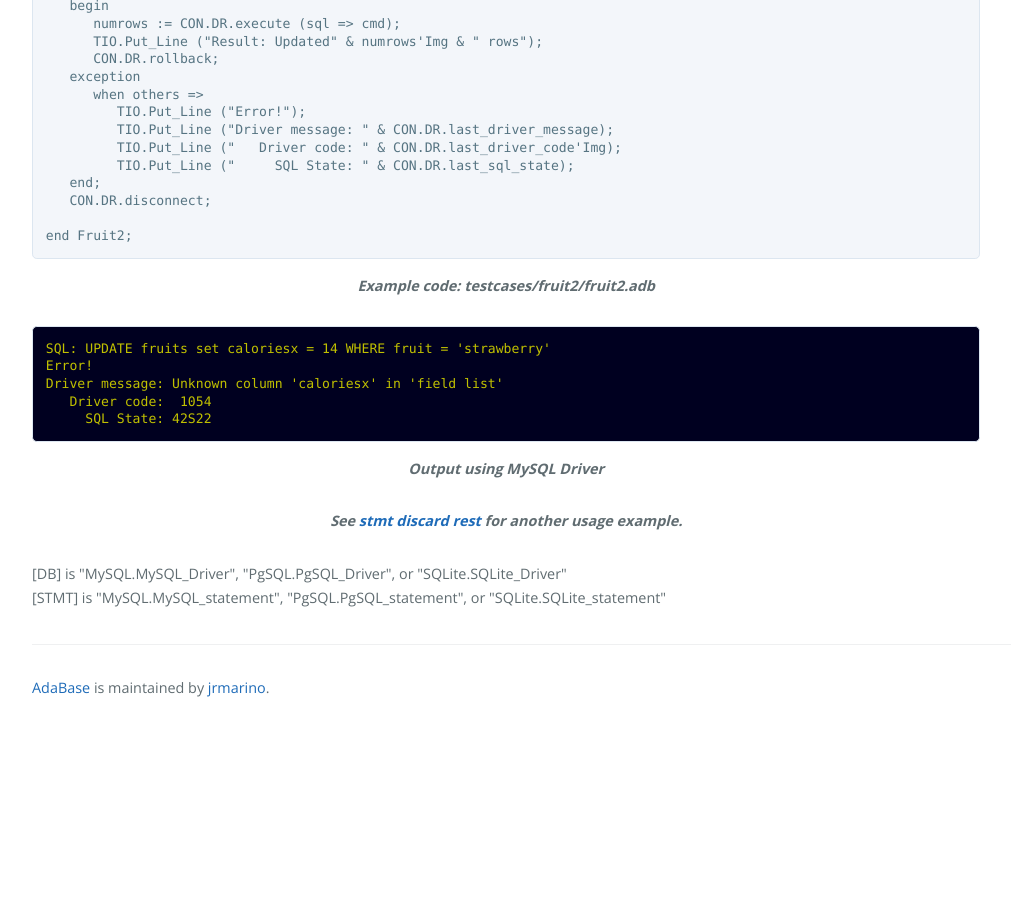
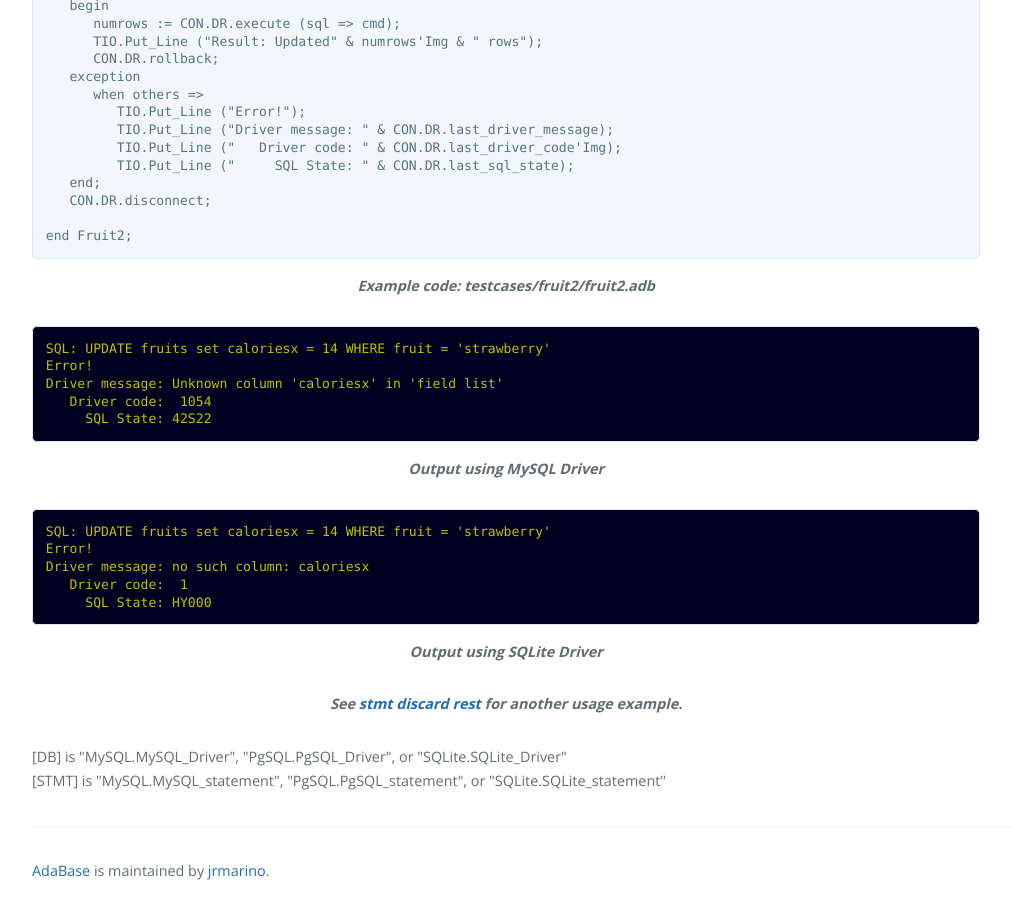
Before and after one commit to jrmarino/AdaBase, a Jekyll site: the page built from last_driver_message.md, in a window 1280 px wide and 900 px high, scrolled down 1021 px. Shown: the whole window, without its empty margins (0-1011 px from the left). Built offline with Jekyll 4.4.1, drawn with Linux system fonts in a browser that asks for light colours; before the commit the page ends 1738 px from its top, so only the background shows below that.

Commit message:
Add SQLite output to last driver message example

```diff
--- a/last_driver_message.md
+++ b/last_driver_message.md
@@ -77,6 +77,15 @@ Driver message: Unknown column 'caloriesx' in 'field list'
 </pre>
 <p class="caption">Output using MySQL Driver</p>
 <br/>
+<pre class="output">
+SQL: UPDATE fruits set caloriesx = 14 WHERE fruit = 'strawberry'
+Error!
+Driver message: no such column: caloriesx
+   Driver code:  1
+     SQL State: HY000
+</pre>
+<p class="caption">Output using SQLite Driver</p>
+<br/>
 <p class="caption">See {{ page.stmt_discard_rest }}
 for another usage example.</p>
 <br/>
```
